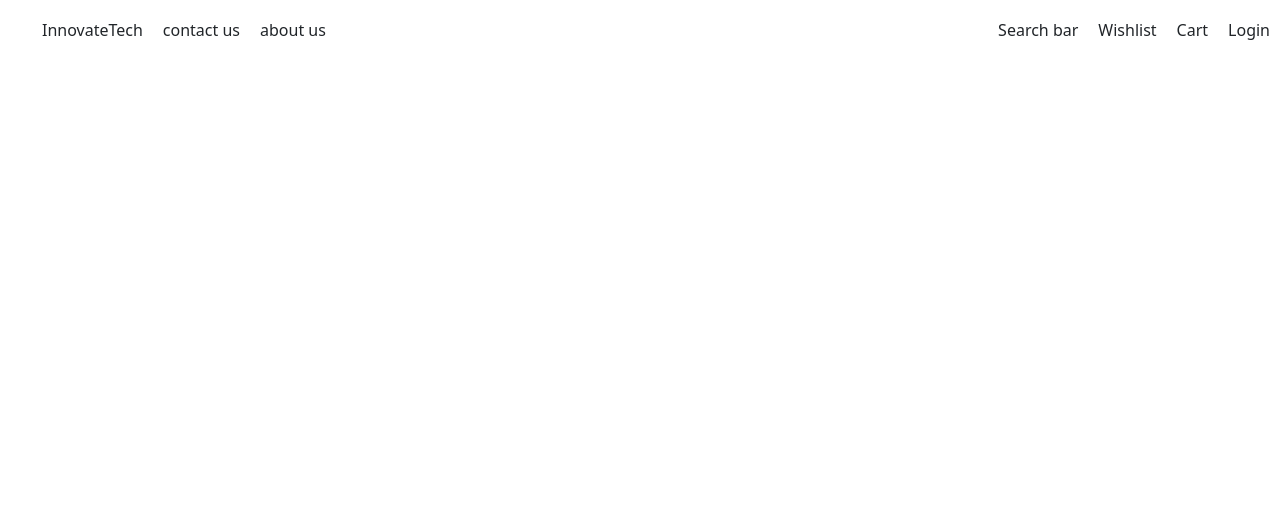
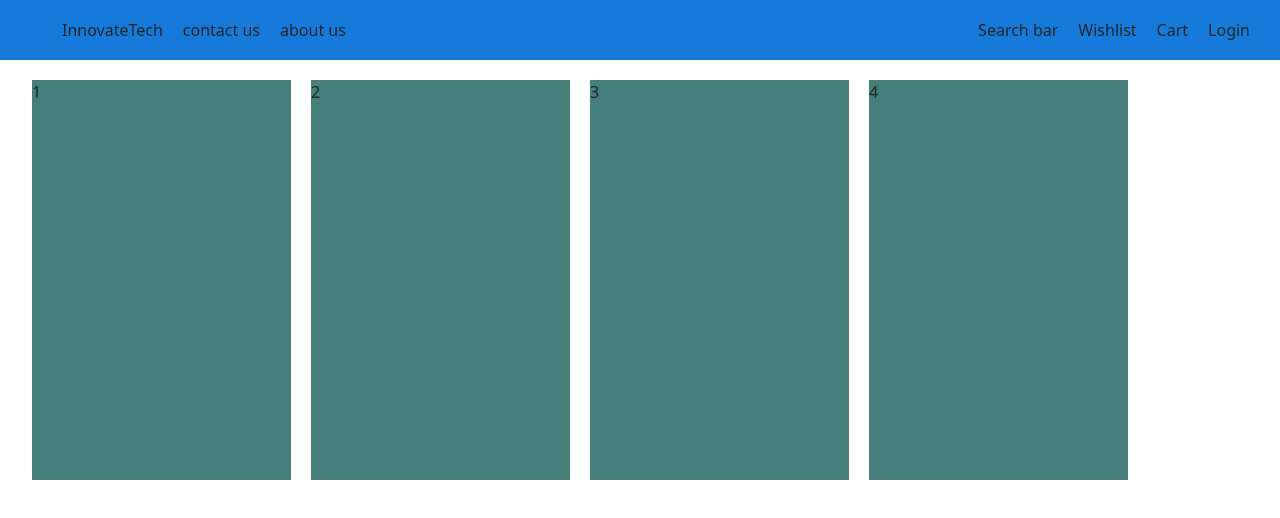
Before and after one commit to yash-s-khandelwal/E-Commerce, a plain HTML site: page index.html in a window 1280 px wide. Drawn offline with Linux system fonts and the light colour scheme.

Commit message:
added containers for product cards

```diff
--- /dev/null
+++ b/custom.css
@@ -0,0 +1,37 @@
+:root{
+    --primary-color: #167ADA;
+    --secondary-color:#467E7A;
+    --tertiary-color:#EEE8A9;
+}
+* {
+    box-sizing: border-box;
+    -moz-box-sizing: border-box;
+    -webkit-box-sizing: border-box;
+}
+.cnavbar {
+    display: flex;
+    flex-direction: row;
+    height: 60px;
+    justify-content: space-between;
+    background-color: var(--primary-color);
+  }
+  .cnavbar ul{
+    display: flex;
+    list-style-type:none;
+    align-items: center;
+    margin:0 20px;
+  }
+  .cnavbar li{
+    padding:10px;
+  }
+  .cardsContainer{
+    display:flex;
+    flex-direction: row;
+    margin:10px;
+  }
+  .product{
+    height:400px;
+    width:300px;
+    background-color: var(--secondary-color);
+    margin:10px;
+  }
--- a/index.html
+++ b/index.html
@@ -5,26 +5,11 @@
     <meta name="viewport" content="width=device-width, initial-scale=1.0" />
     <title>Clone site</title>
     <link rel="stylesheet" href="bootstrap.css" />
-    <style>
-      .navbar {
-        display: flex;
-        flex-direction: row;
-        height: 60px;
-      }
-      .navbar ul{
-        display: flex;
-        list-style-type:none;
-        align-items: center;
-
-      }
-      .navbar li{
-        padding:10px;
-      }
-    </style>
+    <link rel="stylesheet" href="custom.css">
   </head>
   <body>
     <header>
-      <nav class="navbar">
+      <nav class="cnavbar nav">
         <ul>
           <li>InnovateTech</li> <!-- used for logo and homepage-->
           <li>contact us</li>
@@ -32,7 +17,7 @@
         </ul>
 
         <ul>
-          <li>Search bar</li>
+          <li class="inp">Search bar</li>
           <li>Wishlist</li>
           <li>Cart</li>
           <li>Login</li>
@@ -40,6 +25,13 @@
       </nav>
     </header>
 
-    <main></main>
+    <main>
+      <div class="container cardsContainer">
+        <div class="product">1</div>
+        <div class="product">2</div>
+        <div class="product">3</div>
+        <div class="product">4</div>
+      </div>
+    </main>
   </body>
 </html>
```
